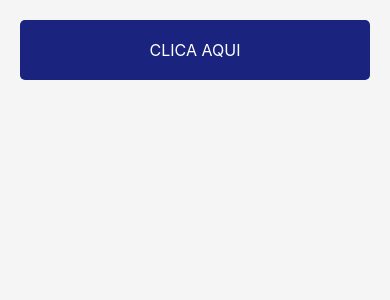
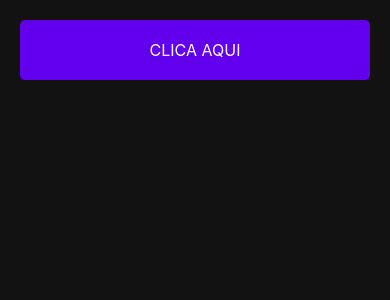
Before and after one commit to Unidos-Do-Bossini/p2-pdmt, a React Native app: screen / in a window 390 px wide. Shown: the top 300 px of the page. Built offline with nearby package versions, Linux system fonts and the light colour scheme.

Commit message:
style(p2-pdmt): Ajustado estilo para um dark mode

```diff
--- a/App.js
+++ b/App.js
@@ -35,7 +35,7 @@ export default function App() {
         style={({pressed}) =>
           [
             styles.button,
-          { backgroundColor: pressed ? '#0D47A1' : '#1A237E',}
+          { backgroundColor: pressed ? '#3700B3' : '#6200EE',}
           ]
       }
           >
--- a/styles.js
+++ b/styles.js
@@ -4,7 +4,7 @@ export default StyleSheet.create({
     container: {
         flex: 1,
         padding: 20,
-        backgroundColor: '#f5f5f5',
+        backgroundColor: '#121212',
       },
       button: {
         padding: 20,
```
